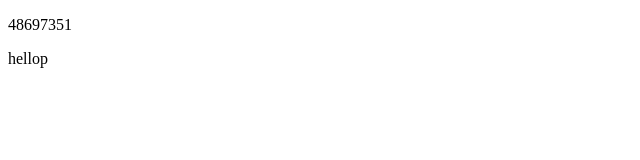
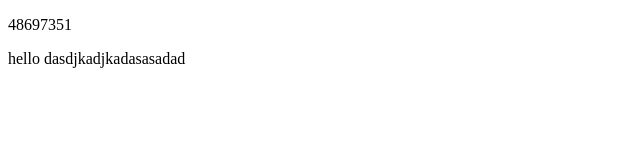
Before and after one commit to nemophilah/helloworld, a plain HTML site: page index.html in a window 1280 px wide. Shown: the whole page, without its empty margins (0-640 px from the left). Drawn offline with Linux system fonts and the light colour scheme.

Commit message:
second commit

```diff
--- a/index.html
+++ b/index.html
@@ -7,7 +7,8 @@
 </head>
 <body>
     <p>48697351</p>
-    hellop
+    hello
+    dasdjkadjkadasasadad
 
 </body>
 </html>
```
Also changed, not shown: 1 other file.
